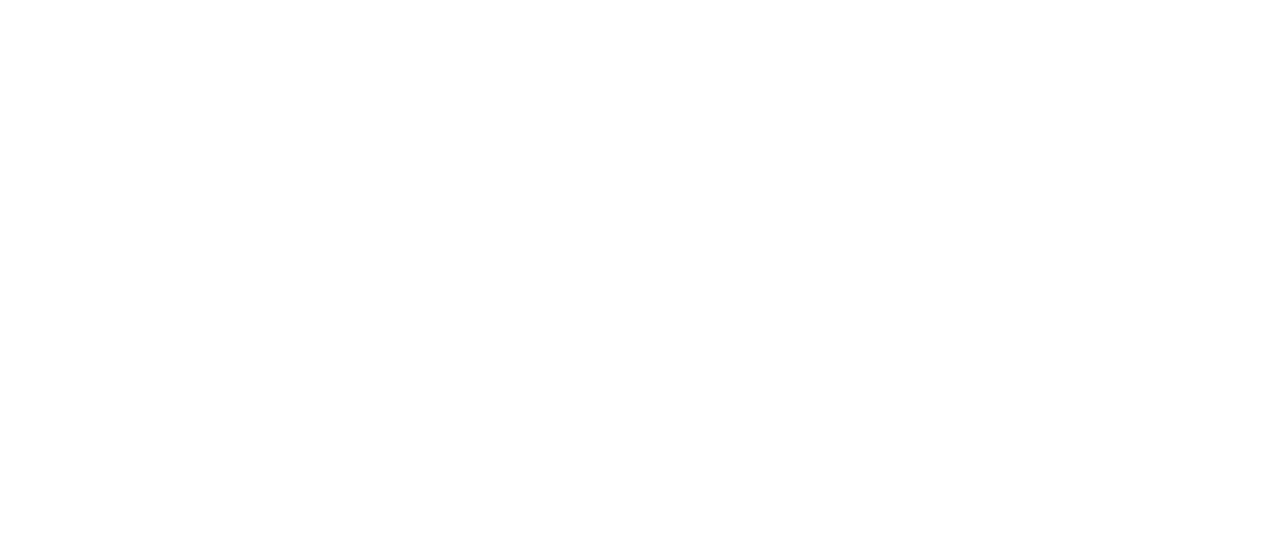
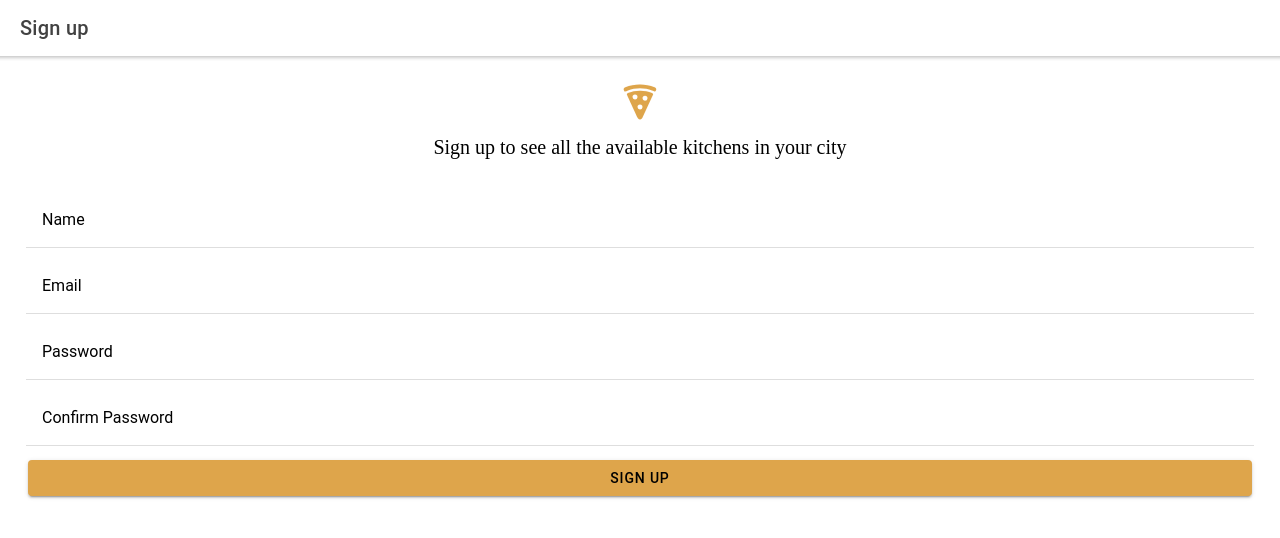
Before and after one commit to eugen1701/nopMobile, a React (Create React App) app: page /register in a window 1280 px wide. Shown: the top 538 px of the page. Built offline with nearby package versions, Linux system fonts and the light colour scheme.

Commit message:
register fronted added

```diff
--- a/src/App.tsx
+++ b/src/App.tsx
@@ -22,6 +22,7 @@
 /* Theme variables */
 import './theme/variables.css';
 import Login from "./pages/Login";
+import Register from "./pages/Register/Register";
 
 const App: React.FC = () => (
   <IonApp>
@@ -33,6 +34,9 @@
         <Route exact path="/login">
           <Login />
         </Route>
+        <Route exact path="/register">
+          <Register />
+        </Route>
         <Route exact path="/">
           <Redirect to="/login" />
         </Route>
--- /dev/null
+++ b/src/pages/Register/Register.css
@@ -0,0 +1,4 @@
+.header-text {
+    font-family: cursive;
+    font-size: 20px;
+}
--- /dev/null
+++ b/src/pages/Register/Register.tsx
@@ -0,0 +1,159 @@
+import {
+    IonItem,
+    IonLabel,
+    IonInput,
+    IonCheckbox,
+    IonButton,
+    IonHeader,
+    IonToolbar,
+    IonTitle,
+    IonContent,
+    IonGrid,
+    IonRow,
+    IonCol,
+    IonAlert,
+    IonIcon,
+    IonPage,
+    IonImg
+
+} from '@ionic/react';
+import {useHistory} from "react-router";
+import React, {useState} from "react";
+
+import './Register.css';
+
+import {pizza} from "ionicons/icons";
+
+const Register: React.FC = () => {
+    const history = useHistory();
+    const [name, setName] = useState<string>("");
+    const [email, setEmail] = useState<string>("");
+    const [password, setPassword] = useState<string>("");
+    const [passwordConfirmed, setPasswordConfirmed] = useState<string>("");
+    const [iserror, setIserror] = useState<boolean>(false);
+    const [message, setMessage] = useState<string>("");
+
+    const handleRegister = () => {
+        if (password != passwordConfirmed) {
+            setMessage("The two password fields must match!");
+            setIserror(true);
+            return;
+        }
+
+        // Check if the name/email is not already used (or just email)
+        // Email format error/name/password checked in backend?
+
+        const loginData = {
+            "name": name,
+            "email": email,
+            "password": password
+        }
+    };
+
+    return (
+        <IonPage>
+            <IonHeader>
+                <IonToolbar>
+                    <IonTitle>Sign up</IonTitle>
+                </IonToolbar>
+            </IonHeader>
+            <IonContent fullscreen className="ion-padding ion-text-center">
+                <IonGrid>
+                    <IonRow>
+                        <IonCol>
+                            <IonIcon
+                                style={{ fontSize: "40px", color:"#DEA54B" }}
+                                icon={pizza}
+                            />
+                        </IonCol>
+                    </IonRow>
+
+                    <IonRow>
+                        <IonCol>
+                            <IonLabel class="header-text" position="floating">
+                                Sign up to see all the available kitchens in your city
+                                <br/><br/>
+                            </IonLabel>
+                        </IonCol>
+                    </IonRow>
+
+                    <IonRow>
+                        <IonCol>
+                            <IonItem>
+                                <IonLabel position="floating">Name</IonLabel>
+                                <IonInput
+                                    type="text"
+                                    value={name}
+                                    onIonChange={(e) => setName(e.detail.value!)}
+                                >
+                                </IonInput>
+                            </IonItem>
+                        </IonCol>
+                    </IonRow>
+
+                    <IonRow>
+                        <IonCol>
+                            <IonItem>
+                                <IonLabel position="floating">Email</IonLabel>
+                                <IonInput
+                                    type="email"
+                                    value={email}
+                                    onIonChange={(e) => setEmail(e.detail.value!)}
+                                >
+                                </IonInput>
+                            </IonItem>
+                        </IonCol>
+                    </IonRow>
+
+                    <IonRow>
+                        <IonCol>
+                            <IonItem>
+                                <IonLabel position="floating">Password</IonLabel>
+                                <IonInput
+                                    type="password"
+                                    value={password}
+                                    onIonChange={(e) => setPassword(e.detail.value!)}
+                                >
+                                </IonInput>
+                            </IonItem>
+                        </IonCol>
+                    </IonRow>
+
+                    <IonRow>
+                        <IonCol>
+                            <IonItem>
+                                <IonLabel position="floating">Confirm Password</IonLabel>
+                                <IonInput
+                                    type="password"
+                                    value={passwordConfirmed}
+                                    onIonChange={(e) => setPasswordConfirmed(e.detail.value!)}
+                                >
+                                </IonInput>
+                            </IonItem>
+                        </IonCol>
+                    </IonRow>
+
+                    <IonRow>
+                        <IonCol>
+                            <IonButton expand="block"  onClick={handleRegister}>Sign up</IonButton>
+                        </IonCol>
+                    </IonRow>
+
+                    <IonRow>
+                        <IonCol>
+                            <IonAlert
+                                isOpen={iserror}
+                                onDidDismiss={() => setIserror(false)}
+                                header={"Error!"}
+                                message={message}
+                                buttons={["Dismiss"]}
+                            />
+                        </IonCol>
+                    </IonRow>
+                </IonGrid>
+            </IonContent>
+        </IonPage>
+    );
+};
+
+export default Register;
```
